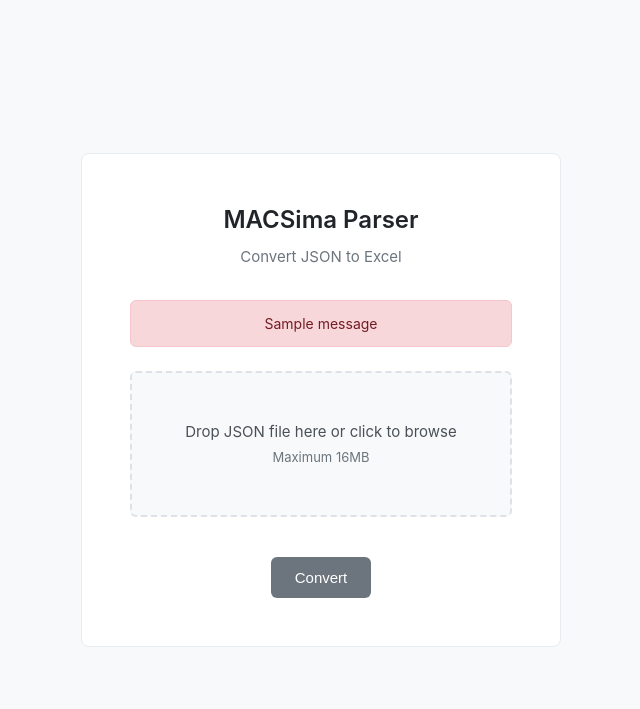
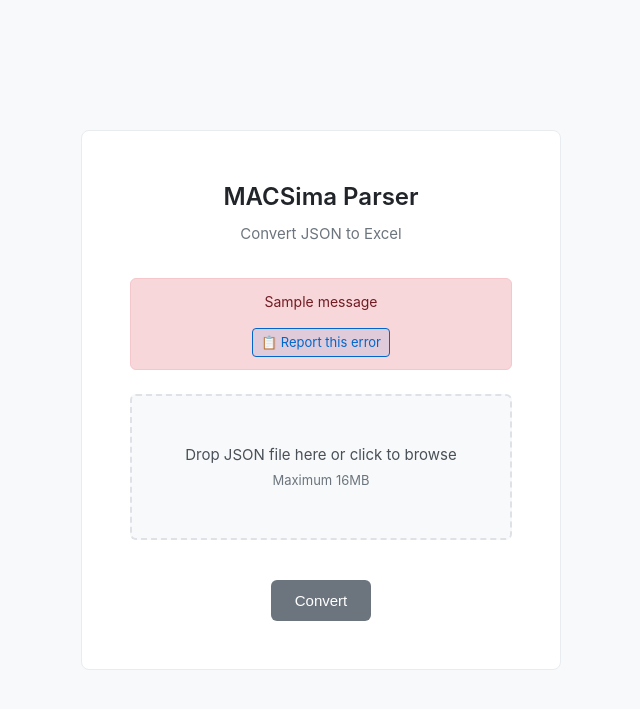
Before and after one commit to lmcassidy/macsima-parser, a Flask app: page / in a window 1280 px wide. Shown: the top 709 px of the page, without its empty margins (319-959 px from the left). Run offline with Flask 3, Linux system fonts and the light colour scheme; one stand-in notice (Sample message) is shown.

Commit message:
Enhance error reporting by adding a link to report errors in flash messages

```diff
--- a/templates/index.html
+++ b/templates/index.html
@@ -191,7 +191,12 @@
             {% if messages %}
                 <div class="flash-messages">
                     {% for message in messages %}
-                        <div class="flash-error">{{ message }}</div>
+                        <div class="flash-error">
+                            <div class="error-message">{{ message }}</div>
+                            <a href="#" class="error-report-link" onclick="reportError('{{ message|e }}')">
+                                📋 Report this error
+                            </a>
+                        </div>
                     {% endfor %}
                 </div>
             {% endif %}
```
